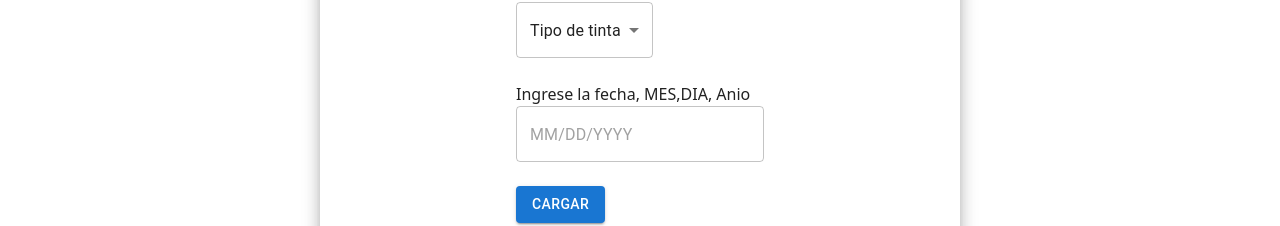
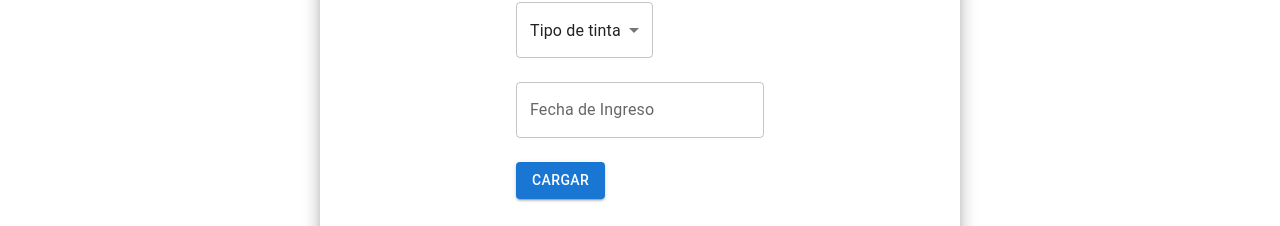
Before and after one commit to Greido/frontend-infraestructura, a React (Vite) app: page /admin/upinsumo in a window 1280 px wide. Shown: the part 462-688 px from the top of the page. Built offline with nearby package versions, Linux system fonts and the light colour scheme; no server answers; sample sign-in values are in the browser's storage.

Commit message:
algunos cambios

```diff
--- a/src/container/CargarStock.jsx
+++ b/src/container/CargarStock.jsx
@@ -13,7 +13,7 @@ import { AdapterDayjs } from "@mui/x-date-pickers/AdapterDayjs";
 import Swal from "sweetalert2";
 const CargarStock = () => {
   const [proveedores, setProveedores] = useState([]);
-
+  const [fechaIngreso, setFechaIngreso] = useState(null);
   useEffect(() => {
     console.log("Proveedores:", proveedores);
   }, [proveedores]);
@@ -22,7 +22,7 @@ const CargarStock = () => {
     const fetchProveedores = async () => {
       try {
         const response = await axios.get(
-          "https://stockback-nnq9.onrender.com/proveedor/getallproviders"
+          "http://localhost:4000/proveedor/getallproviders"
         );
         setProveedores(response.data);
         console.log("Proveedores:", response.data);
@@ -42,14 +42,23 @@ const CargarStock = () => {
       proveedor: "",
       tipoDeTinta: "",
       impresora: "",
-      fecha_ingreso: new Date().toISOString().split("T")[0],
+      fecha_ingreso: "",
     },
     onSubmit: async (values) => {
-      console.log(values);
+      console.log("Valores enviados:", values); // Verifica en la consola
+
+      if (!values.fecha_ingreso) {
+        Swal.fire({
+          title: "Error",
+          text: "Debes seleccionar una fecha de ingreso.",
+          icon: "error",
+        });
+        return;
+      }
 
       try {
         const response = await axios.post(
-          "https://stockback-nnq9.onrender.com/insumo/crearInsumo",
+          "http://localhost:4000/insumo/crearInsumo",
           values
         );
 
@@ -145,7 +154,7 @@ const CargarStock = () => {
                   <br />
                   <br />
                   <Select
-                    labelId="tipoDeTinta-label"
+                    labelId="tipoDeTinta"
                     id="tipoDeTinta"
                     name="tipoDeTinta"
                     value={formik.values.tipoDeTinta}
@@ -182,8 +191,18 @@ const CargarStock = () => {
                   <br />
                   <br />
                   {/* Date picker y calendario */}
-                  <label>Ingrese la fecha, MES,DIA, Anio</label> <br />
-                  <DatePicker />
+                  <DatePicker
+                    label="Fecha de Ingreso"
+                    value={fechaIngreso}
+                    onChange={(newValue) => {
+                      if (newValue) {
+                        const formattedDate = newValue.format("YYYY-MM-DD"); // Formato válido para el backend
+                        setFechaIngreso(newValue);
+                        formik.setFieldValue("fecha_ingreso", formattedDate);
+                      }
+                    }}
+                    renderInput={(params) => <TextField {...params} />}
+                  />
                   <br />
                   <br />
                   <Button variant="contained" color="primary" type="submit">
```
